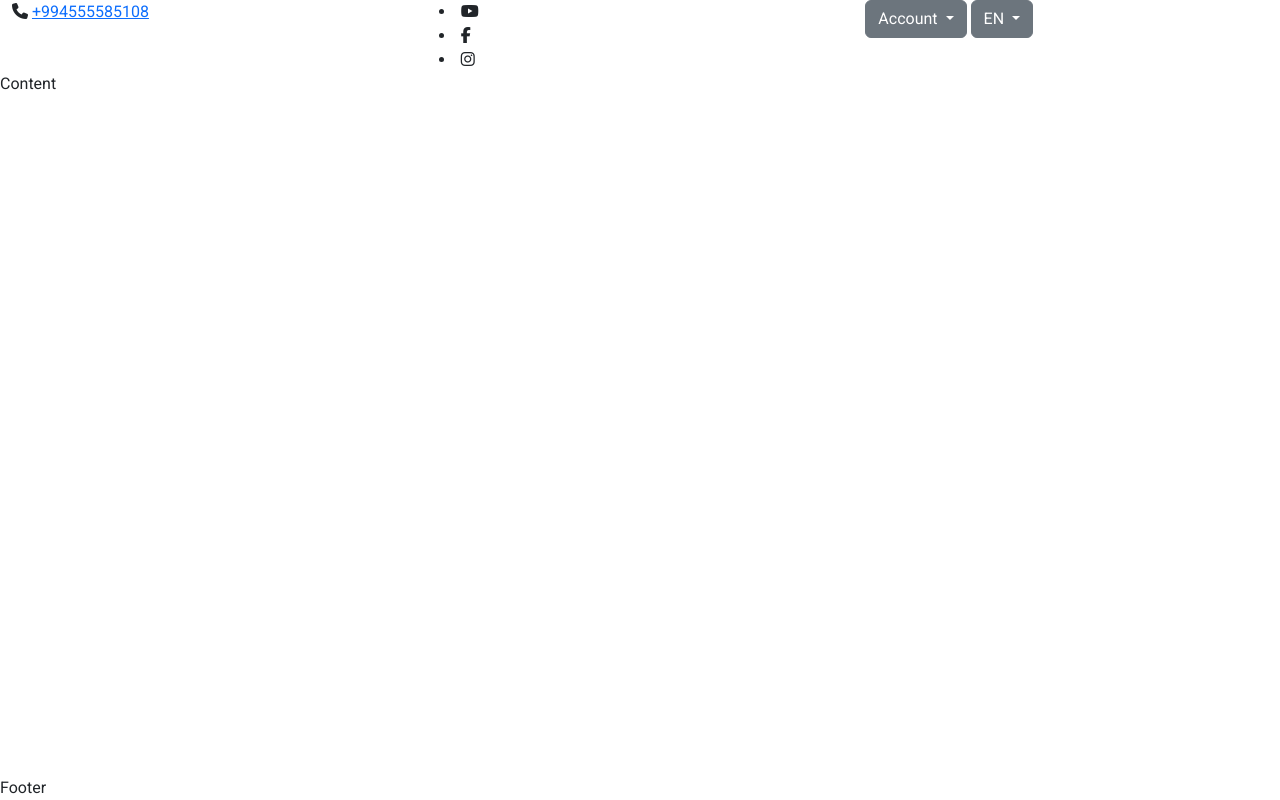
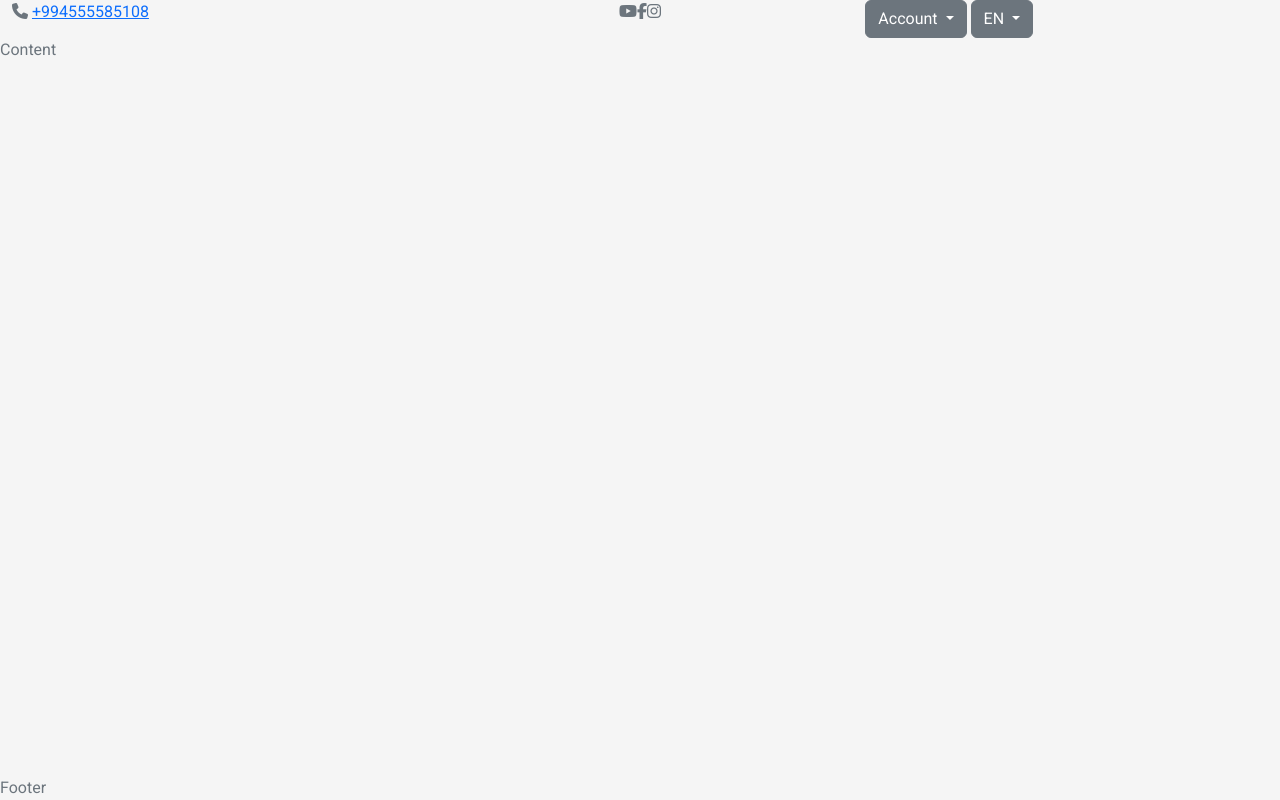
Before and after one commit to Mammadvasiyev/Website-of-Online-Store-in-Bootstrap-5, a plain HTML site: page index.html in a window 1280 px wide. Drawn offline with nearby package versions, Linux system fonts and the light colour scheme.

Commit message:
header - styling

```diff
--- a/assets/css/main.css
+++ b/assets/css/main.css
@@ -1,11 +1,22 @@
+:root {
+  --bg-color: #f5f5f5;
+  --text-color: #6c757d;
+  --accent-color: #ffd333;
+  --contrast-color: #3d464d;
+}
 html,
 body {
   height: 100%;
 }
 
 body {
+  min-width: 320px;
   font-family: "Roboto", sans-serif;
+  background-color: var(--bg-color);
+  color: var(--text-color);
 }
+
+/* ---General rules---- */
 
 .wrapper {
   min-height: 100%;
@@ -16,3 +27,10 @@ body {
 main.main {
   flex: 1 1 auto;
 }
+/* ---General rules---- */
+.social-icons{
+    list-style: none;
+}
+/* ---Header rules---- */
+
+/* ---Header rules---- */
--- a/index.html
+++ b/index.html
@@ -33,7 +33,7 @@
                 </div>
               </div>
               <div class="col-md-4">
-                <div class="ul social-icons">
+                <div class="ul social-icons d-flex justify-content-center ">
                   <li><a href="#"></a><i class="fa-brands fa-youtube"></i></li>
                   <li>
                     <a href="#"></a><i class="fa-brands fa-facebook-f"></i>
```
